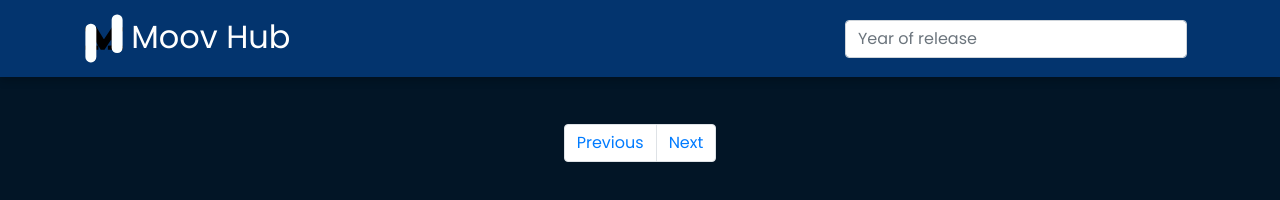
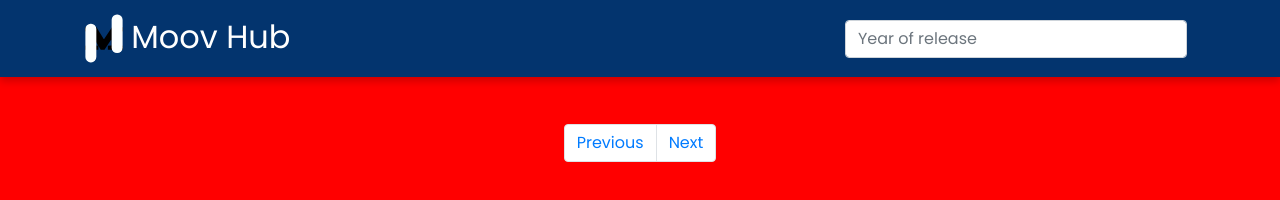
Before and after one commit to NinjaShadowBoy/FilmWebsite, a plain HTML site: page index.html in a window 1280 px wide. Drawn offline with nearby package versions, Linux system fonts and the light colour scheme; no server answers.

Commit message:
changed backgroud color of the home page to red

```diff
--- a/styles.css
+++ b/styles.css
@@ -1,6 +1,6 @@
 
       :root {
-        --primary-color: #021526;
+        --primary-color: red;
         --secondary-color: #03346E;
         --highlight-color: #FFC107;
         --text-color: #FFFFFF;
```
